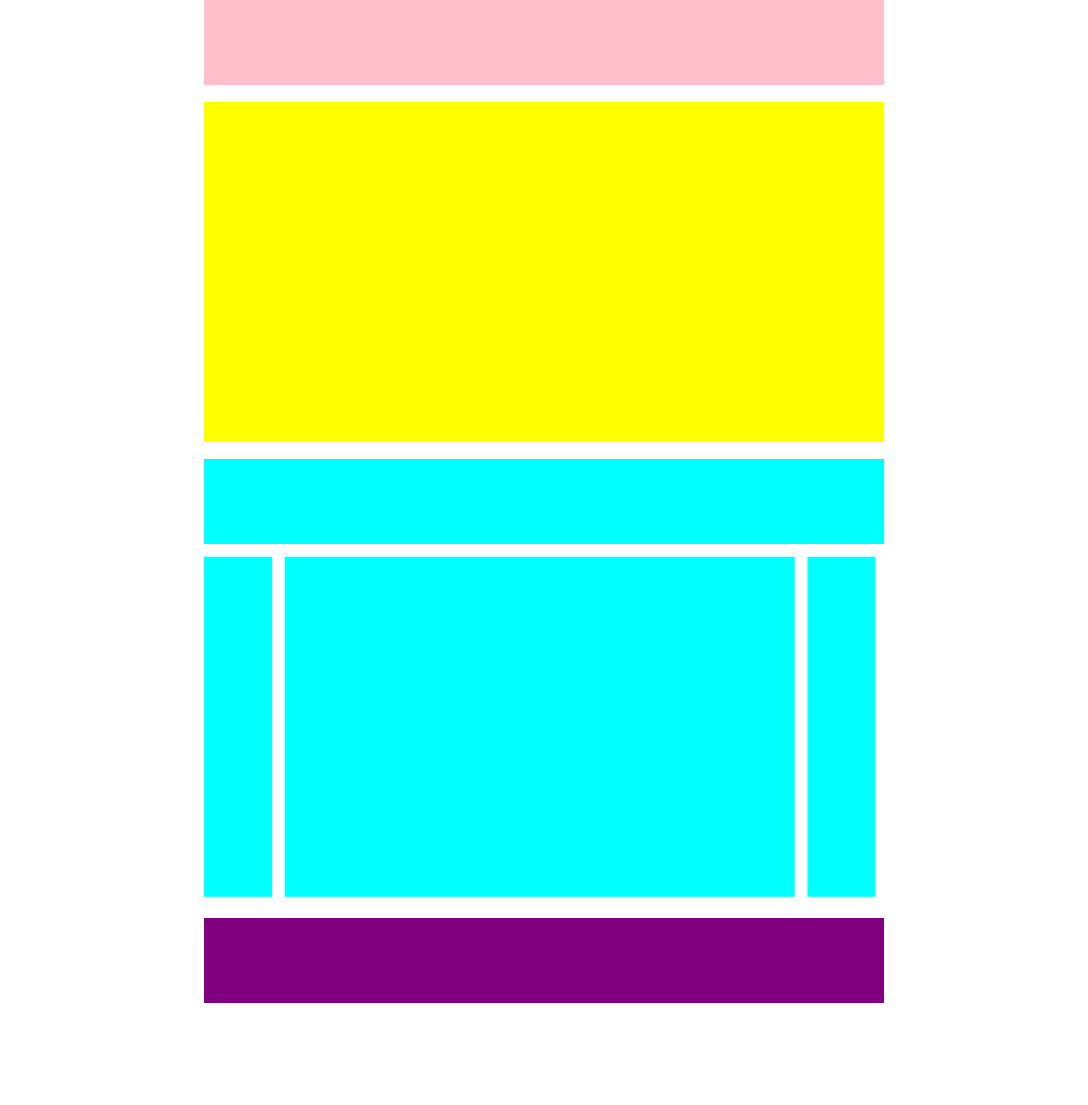
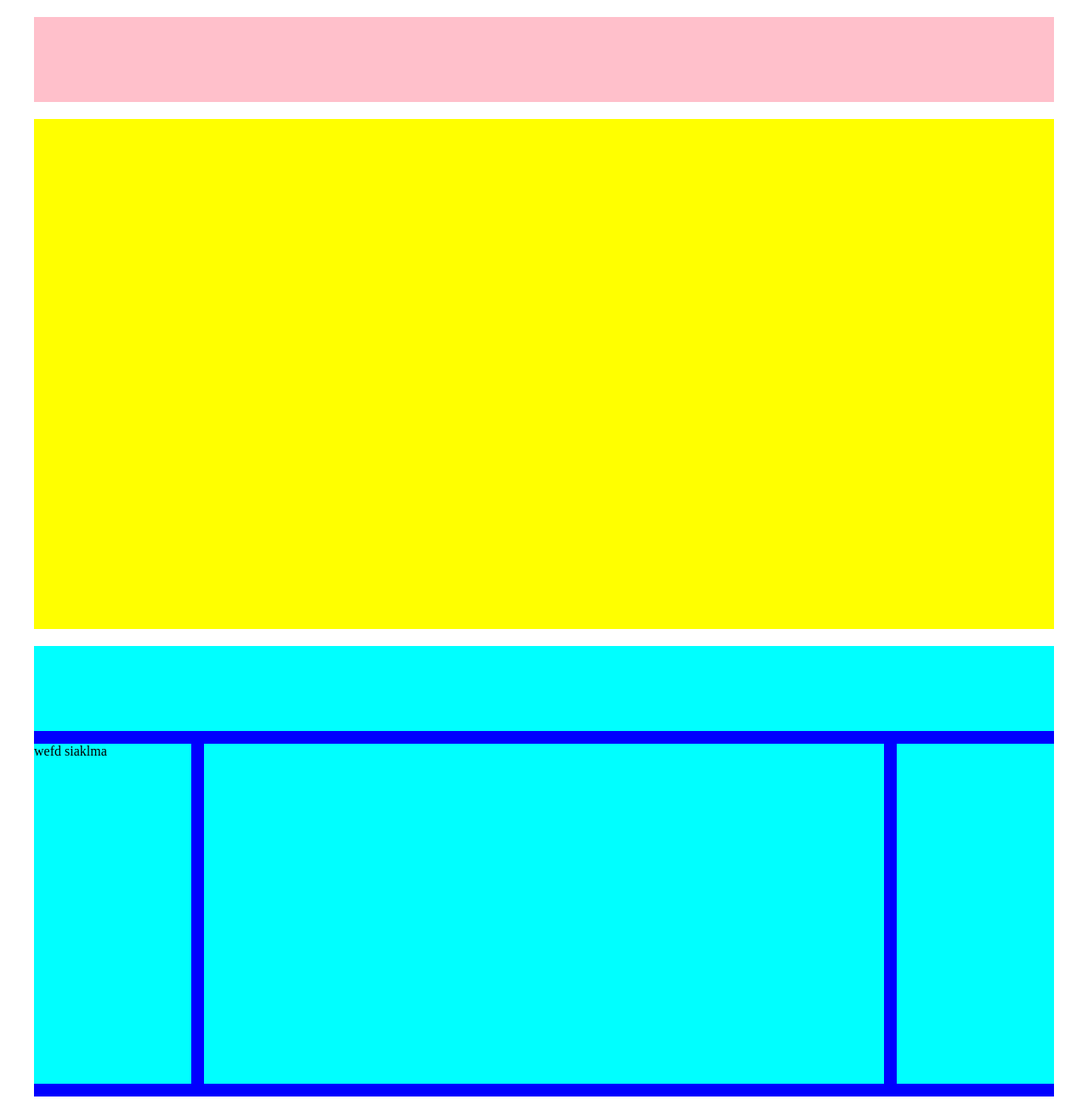
Before and after one commit to Ikinidae/htmlcss-struttura-wp, a plain HTML site: page index.html in a window 1280 px wide. Shown: the top 1300 px of the page at 85% size. Before the commit the page ends 1180 px from the top, so only its background shows below. Drawn offline with Linux system fonts and the light colour scheme.

Commit message:
Fine progetto

```diff
--- a/index.html
+++ b/index.html
@@ -16,7 +16,7 @@
         </div>
         <div class="bluebox">
             <div class="horizontal_blue"></div>
-            <div class="colsx_blue"></div>
+            <div class="colsx_blue"> wefd siaklma</div>
             <div class="colcentral_blue"></div>
             <div class="coldx_blue"></div>
         </div>
--- a/style.css
+++ b/style.css
@@ -1,35 +1,40 @@
 * {
     margin: 0;
-    padding: 0;
+    padding-top: 0;
     box-sizing: border-box;
 }
 
 header {
     background-color: pink;
     height: 100px;
-    width: 800px;
+    width: 1200px;
     margin: auto;
+    margin-top: 20px;
 }
 
 .yellowbox {
     background-color: yellow;
-    height: 400px;
-    width: 800px;
+    height: 600px;
+    width: 1200px;
     margin: auto;
     margin-top: 20px;
 }
 
 .bluebox {
-    width: 800px;
-    height: 480px;
+    width: 1200px;
+    height: 530px;
     position: relative;
     margin: auto;
     margin-top: 20px;
-    margin-bottom: 60px;
+    margin-bottom: 20px;
+    background-color: blue;
+    content: "";
+    display: table;
+    clear: both;
 }
 
 .horizontal_blue {
-    width: 800px;
+    width: 1200px;
     background-color: aqua;
     height: 100px;
 }
@@ -38,7 +43,7 @@ header {
     float: left;
     background-color: aqua;
     height: 400px;
-    width: 80px;
+    width: 185px;
     margin-top: 15px;
 }
 
@@ -46,7 +51,7 @@ header {
     float: left;
     background-color: aqua;
     height: 400px;
-    width: 600px;
+    width: 800px;
     margin-left: 15px;
     margin-top: 15px;
 }
@@ -55,14 +60,15 @@ header {
     float: left;
     background-color: aqua;
     height: 400px;
-    width: 80px;
+    width: 185px;
     margin-top: 15px;
     margin-left: 15px;
 }
 
 footer {
-    width: 800px;
+    width: 1200px;
     background-color: purple;
     height: 100px;
     margin: auto;
+    margin-bottom: 20px;
 }
```
